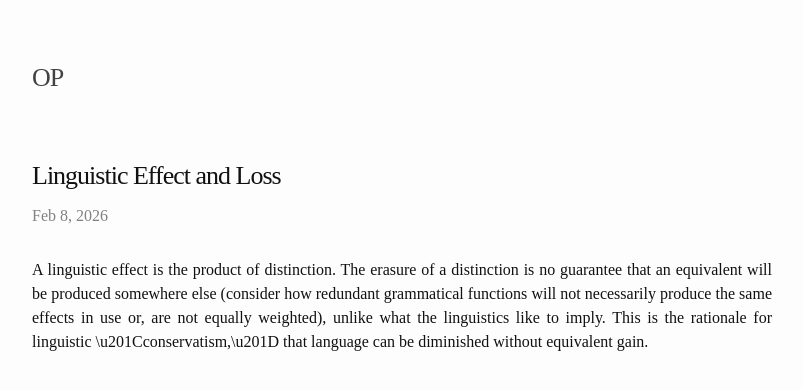
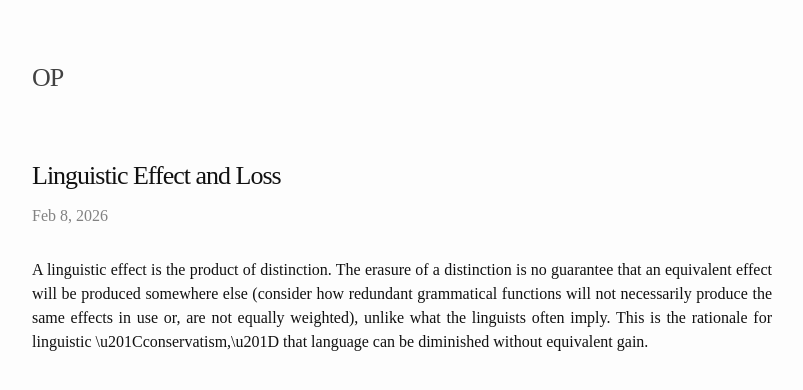
Before and after one commit to TheatrumMundi/TheatrumMundi, a Jekyll site: the page built from _posts/2026-02-08-linguistic-effect-and-loss.markdown, in a window 1280 px wide. Shown: the top 390 px of the page, without its empty margins (238-1041 px from the left). Built offline with Jekyll 4.4.1, drawn with Linux system fonts in a browser that asks for light colours; some web fonts are replaced.

Commit message:
Correct wording from 'linguistics' to 'linguists'

```diff
--- a/_posts/2026-02-08-linguistic-effect-and-loss.markdown
+++ b/_posts/2026-02-08-linguistic-effect-and-loss.markdown
@@ -5,4 +5,4 @@ date:   2026-02-08 20:00:00 +0000
 categories: jekyll update
 ---
 
-A linguistic effect is the product of distinction. The erasure of a distinction is no guarantee that an equivalent will be produced somewhere else (consider how redundant grammatical functions will not necessarily produce the same effects in use or, are not equally weighted), unlike what the linguistics like to imply. This is the rationale for linguistic \u201Cconservatism,\u201D that language can be diminished without equivalent gain.
+A linguistic effect is the product of distinction. The erasure of a distinction is no guarantee that an equivalent effect will be produced somewhere else (consider how redundant grammatical functions will not necessarily produce the same effects in use or, are not equally weighted), unlike what the linguists often imply. This is the rationale for linguistic \u201Cconservatism,\u201D that language can be diminished without equivalent gain.
```
